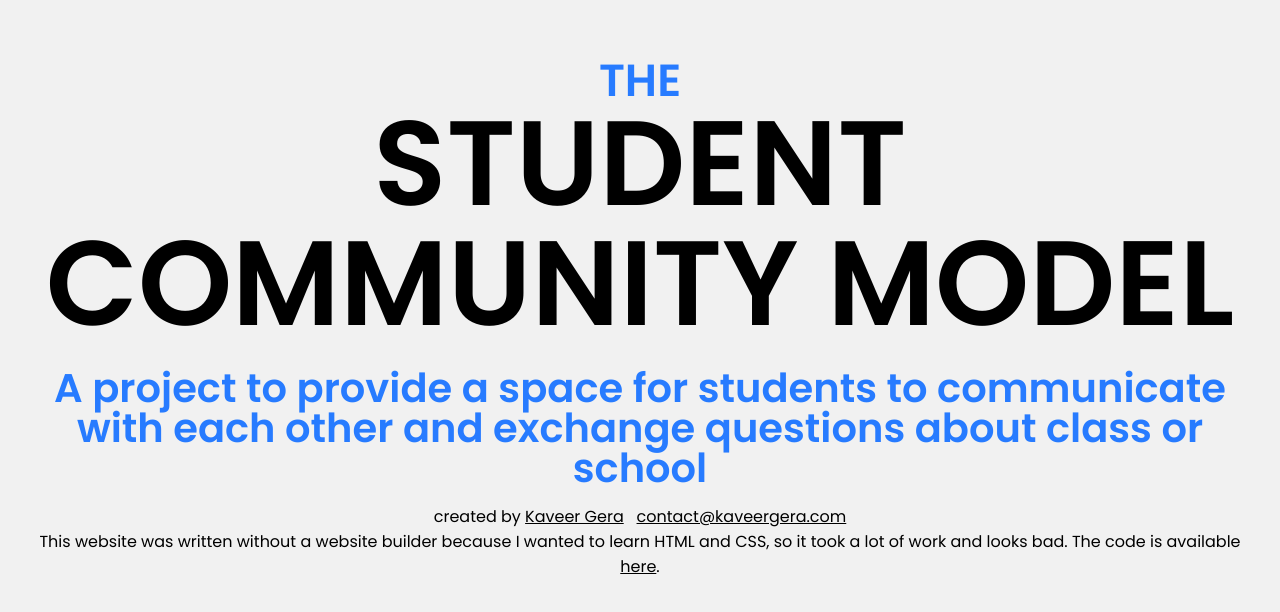
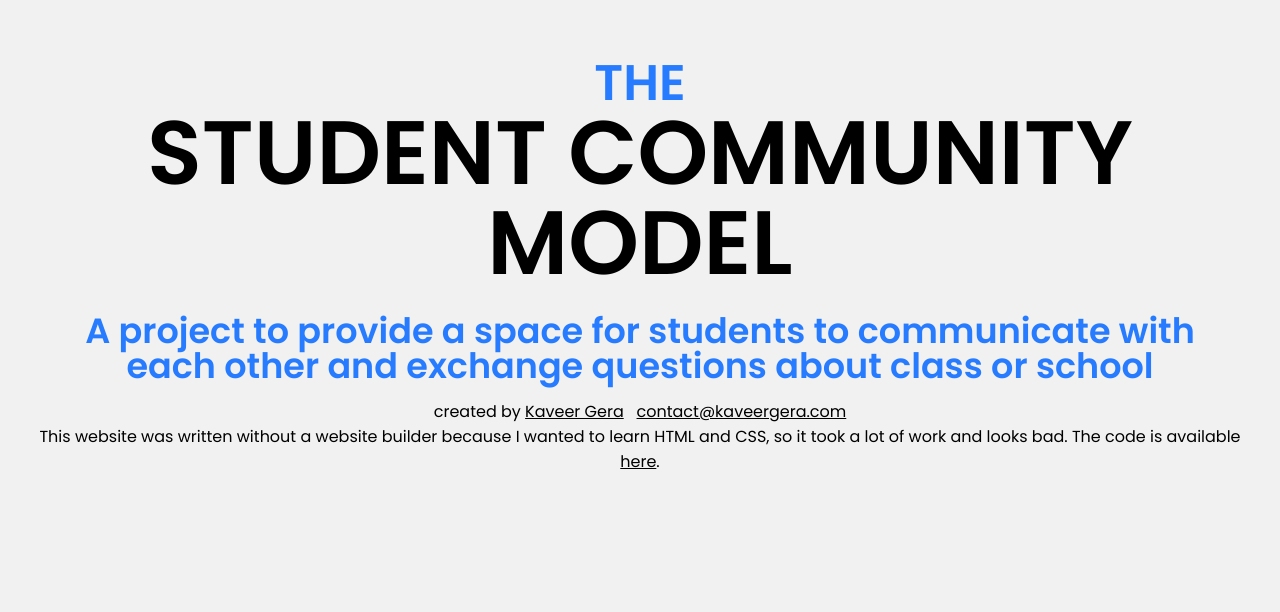
Before and after one commit to Reevak05/student-community-website, a website: page index.html in a window 1280 px wide. Drawn offline with Linux system fonts and the light colour scheme.

Commit message:
change font sizes

```diff
--- a/style.css
+++ b/style.css
@@ -2,6 +2,7 @@ body {
     background-color: #f1f1f1;
     font-family: 'Poppins', sans-serif;
     text-align: left;
+    font-size: 16px;
     margin-left: 20px;
     margin-right: 20px;
 }
@@ -9,7 +10,7 @@ body {
 h1 {
     color: black;
     text-align: center;
-    font-size: 120px;
+    font-size: 90px;
     font-weight: 600;
     line-height: 1;
     margin-bottom: 0px;
@@ -22,7 +23,7 @@ h1 {
 h2 {
     text-align: center;
     color: #277bff;
-    font-size: 40px;
+    font-size: 35px;
     font-weight: 600;
     line-height: 1;
     margin-bottom: 0px;
@@ -40,14 +41,14 @@ h3 {
     line-height: 1;
     margin-bottom: 0px;
     margin-top: 0px;
-    margin-left: 20px;
-    margin-right: 20px;
+    margin-left: 0px;
+    margin-right: 0px;
 }
 
 .the {
     text-align: center;
     color: #277bff;
-    font-size: 45px;
+    font-size: 50px;
     font-weight: 600;
     line-height: 1;
     margin-bottom: 0px;
```
Also changed, not shown: index.html (line endings or trailing spaces).
